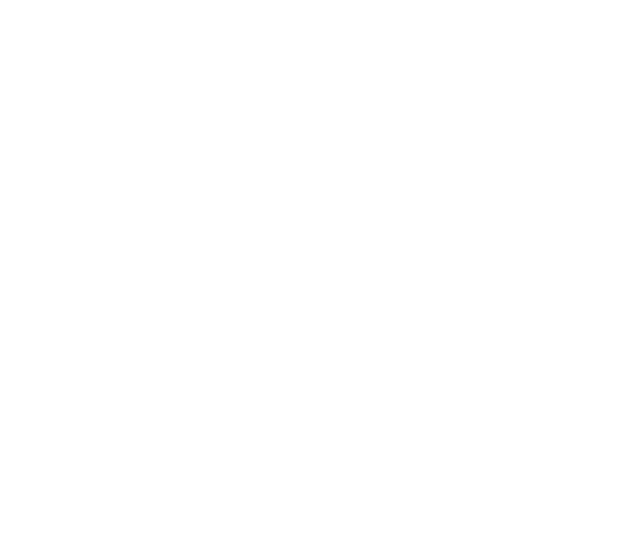
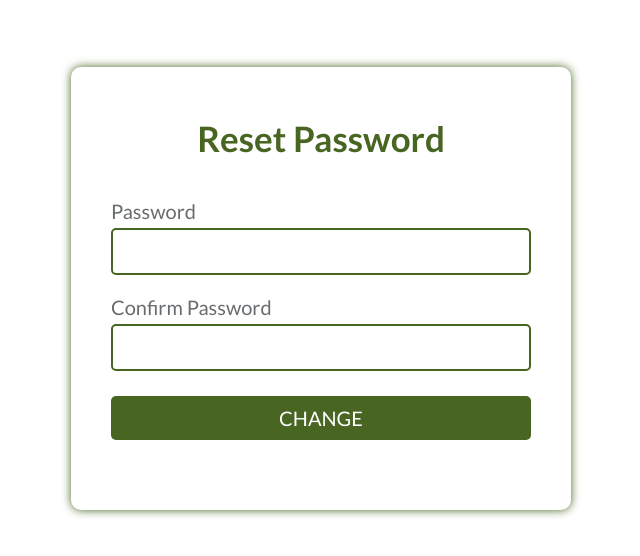
Before and after one commit to Jasil-kk/Landing_page, a React (Create React App) app: page /reset/1 in a window 1280 px wide. Before the commit this address had no page. Shown: the part 112-668 px from the top of the page, without its empty margins (319-959 px from the left). Built offline with nearby package versions, Linux system fonts and the light colour scheme.

Commit message:
forgot password and reset password api's fetched

```diff
--- a/src/App.css
+++ b/src/App.css
@@ -181,7 +181,6 @@ header {
   height: 100vh;
   position: fixed;
   inset: 0;
-  background: rgba(0, 0, 0, 0.439);
   display: grid;
   place-items: center;
   z-index: 5;
@@ -189,7 +188,8 @@ header {
 .background {
   position: fixed;
   inset: 0;
-  z-index: 4;
+  background: rgba(0, 0, 0, 0.439);
+  /* z-index: 4; */
 }
 .updateProfile-section {
   width: 450px;
@@ -225,6 +225,7 @@ header {
   border: none;
   transition: all 0.5s ease-in-out;
   text-transform: uppercase;
+  cursor: pointer;
 }
 .updateProfile-section input[type="submit"]:hover {
   background: #304613;
--- a/src/App.js
+++ b/src/App.js
@@ -15,7 +15,7 @@ function App() {
         <Route path='/' element={ <Register/>} />
         <Route path='/login' element={<Login/>}/>
         <Route path='/forgot' element={<ForgotPassword/>}/>
-        <Route path='/reset' element={<ResetPassword/>}/>
+        <Route path='/reset/:token' element={<ResetPassword/>}/>
          <Route path='/pages' element={<Pages/>}/>
       </Routes>
     </Router>
--- a/src/Authentication/ForgotPassword.js
+++ b/src/Authentication/ForgotPassword.js
@@ -1,13 +1,21 @@
+import axios from 'axios';
 import React, { useState } from 'react'
+import { BaseUrl } from '../AxiosApi';
 
 const ForgotPassword = () => {
   const [data,setData] = useState({});
+  const handleSubmit=(e)=>{
+    e.preventDefault()
+    axios.post(`${BaseUrl}/account/resetpassword/`,data).then((response)=>{
+      console.log(response);
+    })
+  }
   return (
     <div className="auth-main">
         <div className="auth-component">
         <h1>Forgot Password</h1>
-        <form action="">
-          <label >Enter Your Email</label>
+        <form action="" onSubmit={handleSubmit}>
+          <label >Enter your registered  email address</label>
           <input type="email"  autoComplete="off" onChange={(e)=>setData({...data,email:e.target.value})}/> <br />
           <input type="submit" value="Send" />
         </form>
--- a/src/Authentication/Login.js
+++ b/src/Authentication/Login.js
@@ -6,7 +6,6 @@ import { BaseUrl } from "../AxiosApi";
 const Login = () => {
     const [data, setData] = useState({});
     const navigate = useNavigate();
-    console.log(data);
 
 const handleSubmit = (e) =>{
   e.preventDefault();
@@ -30,7 +29,7 @@ const handleSubmit = (e) =>{
           <input type="submit" value="LOGIN" />
         </form>
         <p>
-          Need an account ? <Link to="/register">Sign up</Link>
+          Need an account ? <Link to="/">Sign up</Link>
         </p>
       </div>
     </div>
--- a/src/Authentication/Register.js
+++ b/src/Authentication/Register.js
@@ -11,7 +11,6 @@ const Register = () => {
     setData({ ...data, [e.target.name]: e.target.value });
   };
 
-  console.log(data);
 
   const handleSubmit = (e) => {
     e.preventDefault();
--- a/src/Authentication/ResetPassword.js
+++ b/src/Authentication/ResetPassword.js
@@ -1,15 +1,36 @@
-import React, { useState } from 'react'
+import axios from 'axios';
+import React, { useEffect, useState } from 'react'
+import { useNavigate, useParams } from 'react-router-dom';
+import { BaseUrl } from '../AxiosApi';
 
 const ResetPassword = () => {
   const [data,setData] = useState({});
+const navigate = useNavigate();
+  const params = useParams();
+  const tokens =  params.token;
+  useEffect(() => {
+    setData({ ...data, token: tokens });
+  }, [tokens]);
+
+  const handleSubmit= (e)=>{
+    e.preventDefault()
+     axios.post(`${BaseUrl}/account/confirmpassword/`,data).then((response)=>{
+      console.log(response);
+      navigate("/login")
+    })
+  }
+  console.log(data);
   return (
     <div className="auth-main">
         <div className="auth-component">
         <h1>Reset Password</h1>
-        <form action="">
-          <label >Enter your new Password</label>
+        <form action="" onSubmit={handleSubmit}>
+          <label >Password</label>
           <input type="password"  autoComplete="off" onChange={(e)=>setData({...data,password:e.target.value})}/> <br />
+          <label >Confirm Password</label>
+          <input type="password"  autoComplete="off" onChange={(e)=>setData({...data,confirm_password:e.target.value})}/>
           <input type="submit" value="Change" />
+
         </form>
       </div>
     </div>
--- a/src/Components/Header.js
+++ b/src/Components/Header.js
@@ -36,13 +36,10 @@ const Header = () => {
       console.log(response.data);
       setDetails(response?.data);
     });
-  }, []);
+  },[details]);
   const handleLogout = () => {
-    // axios.get(`${BaseUrl}`, config).then((response) => {
-      // console.log(response);
       localStorage.removeItem("token")
-      navigate("/")
-    // });
+      navigate("/login")
   }
   const handleDelete = (id) => {
     axios.delete(`${BaseUrl}/account/details/${id}/`, config).then((response) => {
--- a/src/Components/UpdateProfile.js
+++ b/src/Components/UpdateProfile.js
@@ -17,7 +17,6 @@ const UpdateProfile = ({ config, userDetails, setIsOpen }) => {
 
 
   return (
-    <>
     <div className="updateProfile-main">
       <div className="updateProfile-section">
         <form action="" onSubmit={handleUpdate}>
@@ -36,9 +35,8 @@ const UpdateProfile = ({ config, userDetails, setIsOpen }) => {
           <input type="submit" value="Update" />
         </form>
       </div>
+     <div onClick={() => setIsOpen(false)} className="background"></div>
     </div>
-    <div onClick={() => setIsOpen(false)} className="background"></div>
-    </>
   );
 };
 
```
